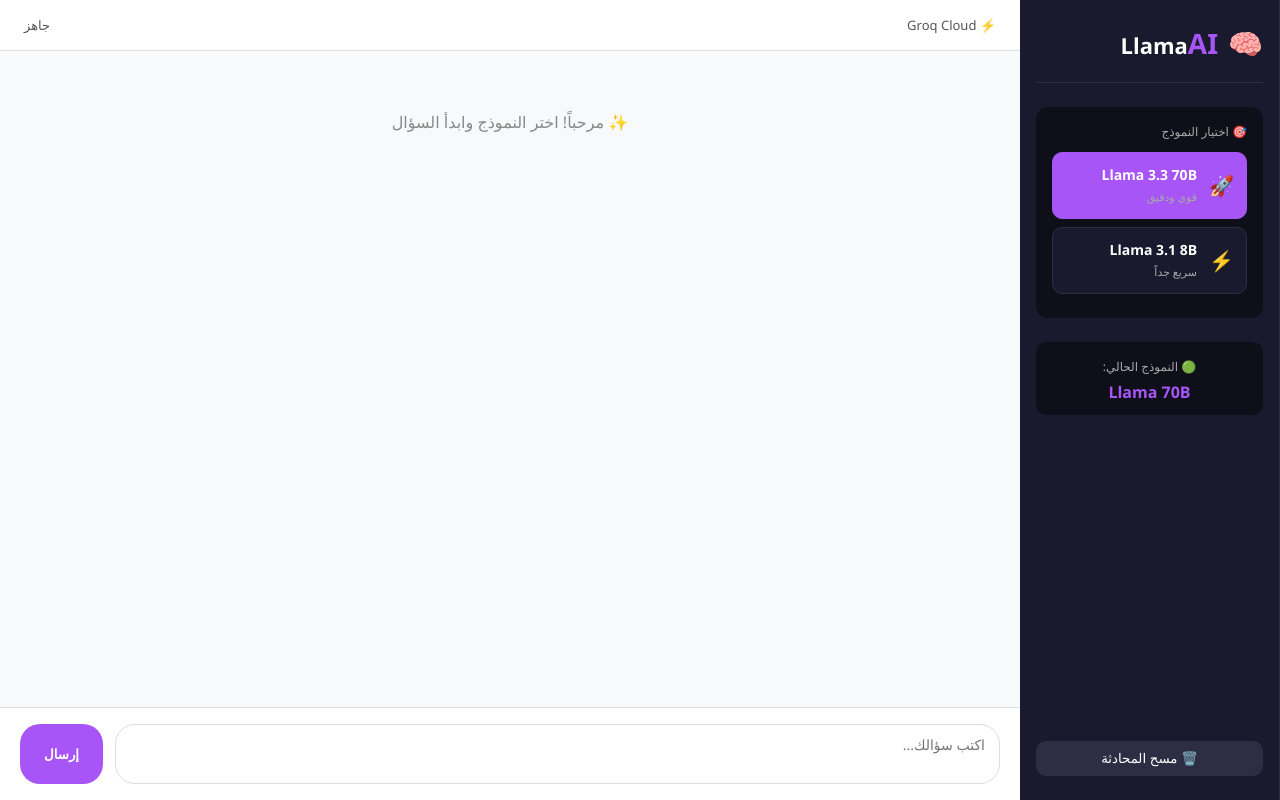
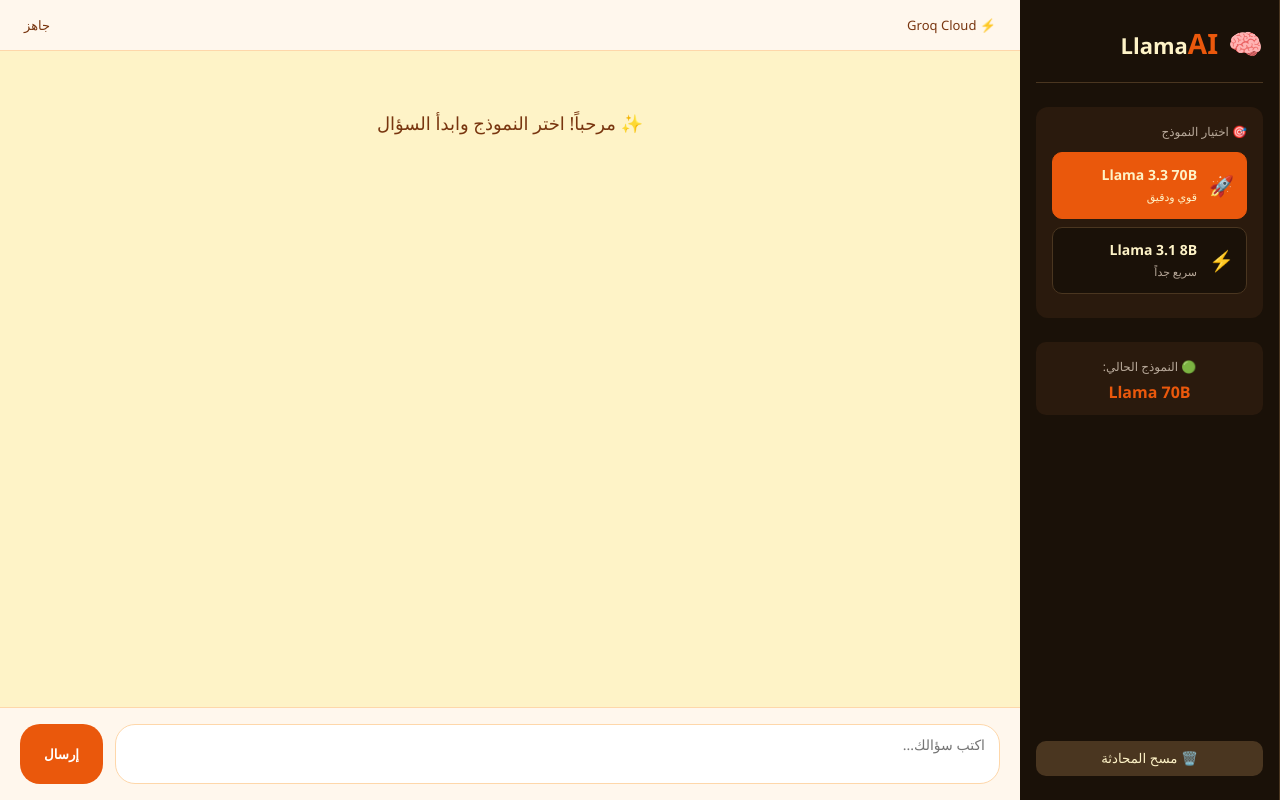
Before and after one commit to saidfedda/llm-webapp, a website: page index.html in a window 1280 px wide. Drawn offline with Linux system fonts and the light colour scheme.

Commit message:
Update style.css

```diff
--- a/style.css
+++ b/style.css
@@ -6,7 +6,7 @@
 
 body {
     font-family: 'Segoe UI', Arial, sans-serif;
-    background: #0f0c29;
+    background: linear-gradient(135deg, #2d1b0e, #3b2616);
     height: 100vh;
     overflow: hidden;
 }
@@ -20,12 +20,12 @@ body {
 /* الشريط الجانبي */
 .sidebar {
     width: 260px;
-    background: #1a1a2e;
+    background: #1a1108;
     padding: 24px 16px;
     display: flex;
     flex-direction: column;
     gap: 24px;
-    border-right: 1px solid #2d2d44;
+    border-right: 1px solid #4a3620;
 }
 
 .logo {
@@ -33,7 +33,7 @@ body {
     align-items: center;
     gap: 10px;
     padding-bottom: 20px;
-    border-bottom: 1px solid #2d2d44;
+    border-bottom: 1px solid #4a3620;
 }
 
 .logo span {
@@ -41,28 +41,28 @@ body {
 }
 
 .logo h2 {
-    color: white;
+    color: #fef3c7;
     font-size: 22px;
 }
 
 .logo h2 span {
-    color: #a855f7;
+    color: #ea580c;
 }
 
 .model-box {
-    background: #0f0f1a;
+    background: #2a1a0d;
     padding: 16px;
     border-radius: 12px;
 }
 
 .model-box p {
-    color: #aaa;
+    color: #b8a99a;
     font-size: 12px;
     margin-bottom: 12px;
 }
 
 .model-option {
-    background: #1a1a2e;
+    background: #1a1108;
     padding: 12px;
     border-radius: 10px;
     display: flex;
@@ -70,18 +70,22 @@ body {
     gap: 12px;
     cursor: pointer;
     margin-bottom: 8px;
-    border: 1px solid #2d2d44;
+    border: 1px solid #4a3620;
     transition: all 0.2s;
 }
 
 .model-option:hover {
-    background: #2d2d44;
-    border-color: #a855f7;
+    background: #3b2616;
+    border-color: #ea580c;
 }
 
 .model-option.active {
-    background: #a855f7;
-    border-color: #a855f7;
+    background: #ea580c;
+    border-color: #ea580c;
+}
+
+.model-option.active small {
+    color: #fef3c7;
 }
 
 .model-option span {
@@ -89,47 +93,49 @@ body {
 }
 
 .model-option strong {
-    color: white;
+    color: #fef3c7;
     font-size: 14px;
     display: block;
 }
 
 .model-option small {
-    color: #aaa;
+    color: #b8a99a;
     font-size: 11px;
 }
 
 .current {
-    background: #0f0f1a;
+    background: #2a1a0d;
     padding: 12px;
     border-radius: 10px;
     text-align: center;
 }
 
 .current span {
-    color: #aaa;
+    color: #b8a99a;
     font-size: 12px;
 }
 
 .current strong {
-    color: #a855f7;
+    color: #ea580c;
     display: block;
     margin-top: 5px;
     font-size: 16px;
 }
 
 #clearChat {
-    background: #2d2d44;
-    color: white;
+    background: #4a3620;
+    color: #fef3c7;
     border: none;
     padding: 10px;
     border-radius: 10px;
     cursor: pointer;
     margin-top: auto;
+    transition: all 0.2s;
 }
 
 #clearChat:hover {
     background: #dc2626;
+    color: white;
 }
 
 /* منطقة المحادثة */
@@ -137,16 +143,16 @@ body {
     flex: 1;
     display: flex;
     flex-direction: column;
-    background: #f8f9fa;
+    background: #fef3c7;
 }
 
 .chat-header {
-    background: white;
+    background: #fff7ed;
     padding: 16px 24px;
     display: flex;
     justify-content: space-between;
-    border-bottom: 1px solid #e0e0e0;
-    color: #555;
+    border-bottom: 1px solid #fed7aa;
+    color: #78350f;
     font-size: 13px;
 }
 
@@ -162,7 +168,8 @@ body {
 .welcome {
     text-align: center;
     padding: 40px;
-    color: #888;
+    color: #78350f;
+    font-size: 18px;
 }
 
 .message {
@@ -191,20 +198,20 @@ body {
 }
 
 .message.user .message-content {
-    background: #a855f7;
+    background: #ea580c;
     color: white;
 }
 
 .message.bot .message-content {
     background: white;
-    color: #333;
+    color: #3b2616;
     box-shadow: 0 1px 2px rgba(0,0,0,0.1);
 }
 
 .input-area {
-    background: white;
+    background: #fff7ed;
     padding: 16px 20px;
-    border-top: 1px solid #e0e0e0;
+    border-top: 1px solid #fed7aa;
     display: flex;
     gap: 12px;
 }
@@ -212,30 +219,33 @@ body {
 .input-area textarea {
     flex: 1;
     padding: 10px 14px;
-    border: 1px solid #ddd;
+    border: 1px solid #fed7aa;
     border-radius: 20px;
     font-size: 14px;
     resize: none;
     font-family: inherit;
     outline: none;
+    background: white;
 }
 
 .input-area textarea:focus {
-    border-color: #a855f7;
+    border-color: #ea580c;
 }
 
 .input-area button {
-    background: #a855f7;
+    background: #ea580c;
     color: white;
     border: none;
     padding: 0 24px;
     border-radius: 20px;
     cursor: pointer;
     font-weight: bold;
+    transition: all 0.2s;
 }
 
 .input-area button:hover {
-    background: #9333ea;
+    background: #c2410c;
+    transform: translateY(-1px);
 }
 
 .typing {
@@ -250,7 +260,7 @@ body {
 .typing span {
     width: 6px;
     height: 6px;
-    background: #a855f7;
+    background: #ea580c;
     border-radius: 50%;
     animation: bounce 1.4s infinite;
 }
@@ -264,7 +274,11 @@ body {
     width: 5px;
 }
 
+.chat-messages::-webkit-scrollbar-track {
+    background: #fed7aa;
+}
+
 .chat-messages::-webkit-scrollbar-thumb {
-    background: #a855f7;
+    background: #ea580c;
     border-radius: 10px;
 }
```
